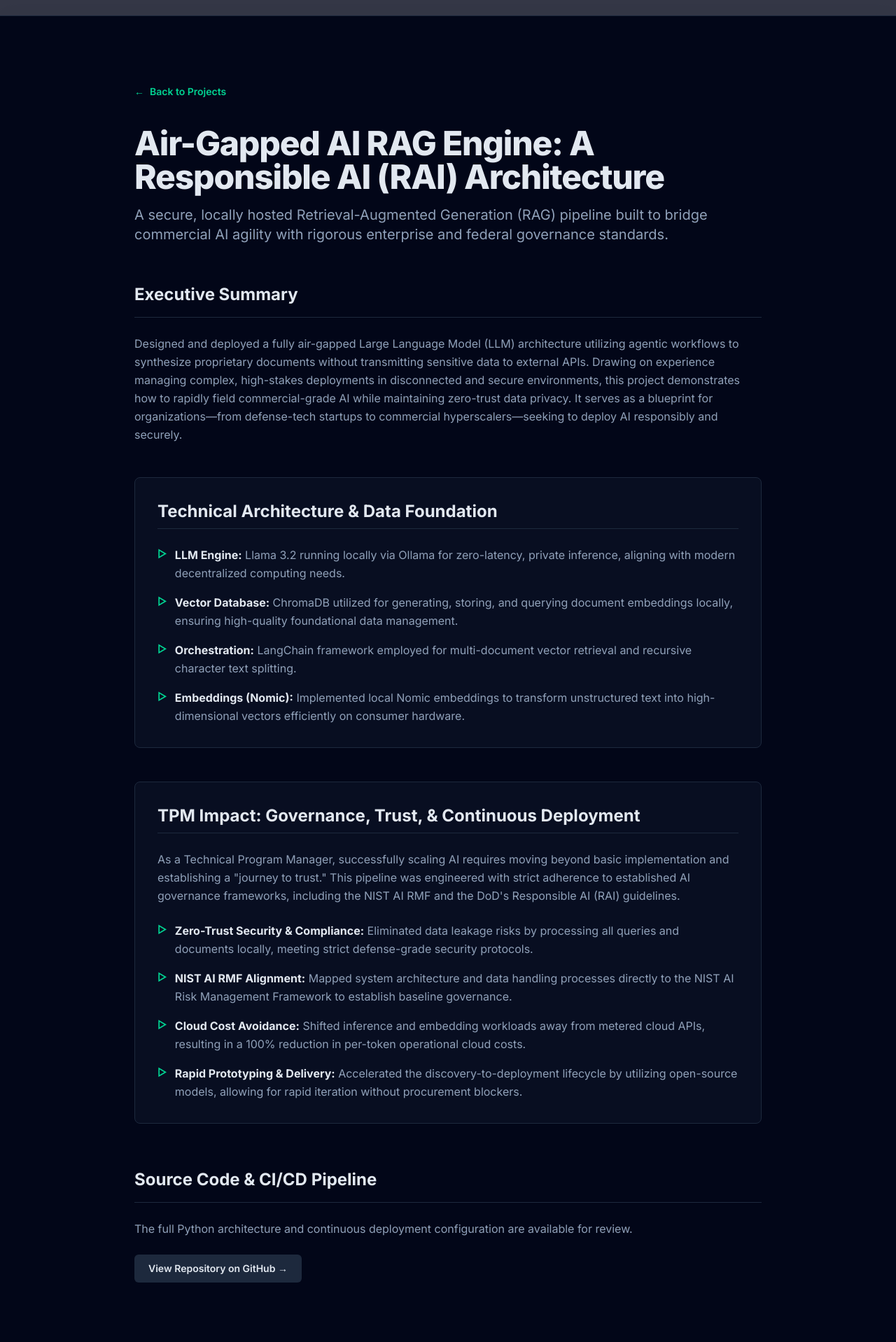
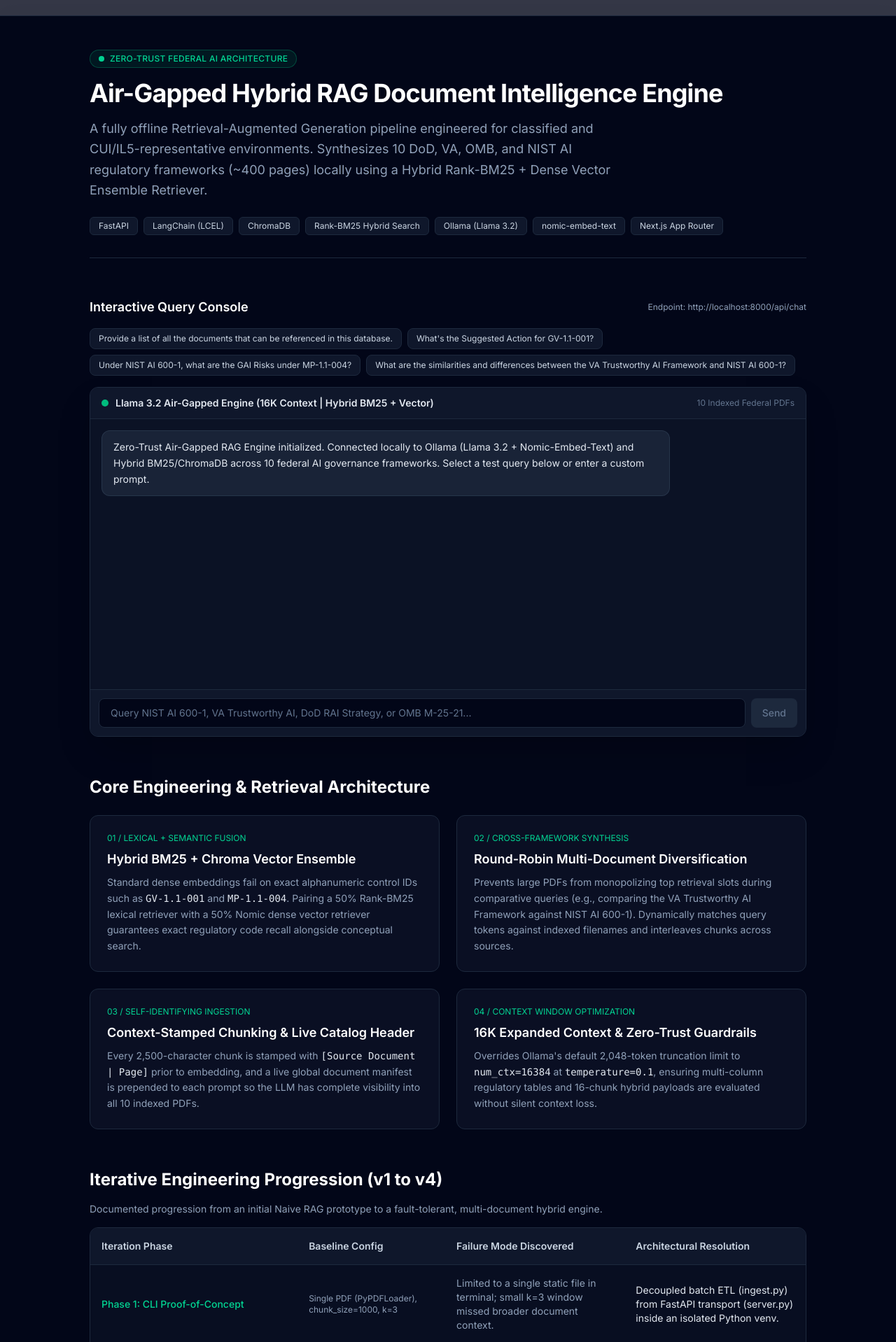
Before and after one commit to nfranklin77/tpm-portfolio, a Next.js app: page /projects/rag-engine in a window 1280 px wide. Shown: the part 42-1960 px from the top of the page at 70% size. Built offline with nearby package versions, Linux system fonts and the light colour scheme.

Commit message:
Update RAG engine portfolio page with v1-v4 progression and hybrid architecture breakdown

```diff
--- a/app/projects/rag-engine/page.tsx
+++ b/app/projects/rag-engine/page.tsx
@@ -1,127 +1,393 @@
-import Link from "next/link";
+"use client";
 
-export default function RagEngineProject() {
+import React, { useState, useRef, useEffect } from "react";
+
+interface Message {
+  role: "user" | "assistant";
+  content: string;
+}
+
+const SAMPLE_PROMPTS = [
+  "Provide a list of all the documents that can be referenced in this database.",
+  "What's the Suggested Action for GV-1.1-001?",
+  "Under NIST AI 600-1, what are the GAI Risks under MP-1.1-004?",
+  "What are the similarities and differences between the VA Trustworthy AI Framework and NIST AI 600-1?",
+];
+
+const ITERATION_PHASES = [
+  {
+    phase: "Phase 1: CLI Proof-of-Concept",
+    config: "Single PDF (PyPDFLoader), chunk_size=1000, k=3",
+    failure:
+      "Limited to a single static file in terminal; small k=3 window missed broader document context.",
+    solution:
+      "Decoupled batch ETL (ingest.py) from FastAPI transport (server.py) inside an isolated Python venv.",
+  },
+  {
+    phase: "Phase 2: Full-Stack Streaming",
+    config: "PyPDFDirectoryLoader, k=15, FastAPI StreamingResponse",
+    failure:
+      "React Strict Mode duplicated streamed tokens; AES-encrypted PDFs crashed pypdf; uppercase .PDF files skipped.",
+    solution:
+      "Refactored stream accumulator state; added pypdf[crypto]; enforced case-insensitive glob (**/*.[pP][dD][fF]).",
+  },
+  {
+    phase: "Phase 3: Hybrid Lexical + Vector",
+    config: "chunk_size=2500, overlap=400, BM25 + Chroma Ensemble",
+    failure:
+      "Dense embeddings missed alphanumeric control IDs (GV-1.1-001, MP-1.1-004) and severed multi-column table rows.",
+    solution:
+      "Paired Rank-BM25 lexical search (50%) with Chroma dense embeddings (50%) and natural paragraph separators.",
+  },
+  {
+    phase: "Phase 4: Universal Multi-Doc Synthesis",
+    config: "Self-identifying headers, num_ctx=16384, Round-Robin Balancer",
+    failure:
+      "Single-document crowding hid NIST AI 600-1 during VA comparisons; Ollama truncated context at 2,048 tokens.",
+    solution:
+      "Stamped [Source Document | Page] into chunks at ingestion; built dynamic source balancer & live Catalog Header.",
+  },
+];
+
+export default function RagEnginePage() {
+  const [messages, setMessages] = useState<Message[]>([
+    {
+      role: "assistant",
+      content:
+        "Zero-Trust Air-Gapped RAG Engine initialized. Connected locally to Ollama (Llama 3.2 + Nomic-Embed-Text) and Hybrid BM25/ChromaDB across 10 federal AI governance frameworks. Select a test query below or enter a custom prompt.",
+    },
+  ]);
+  const [input, setInput] = useState("");
+  const [isLoading, setIsLoading] = useState(false);
+  const messagesEndRef = useRef<HTMLDivElement>(null);
+
+  useEffect(() => {
+    messagesEndRef.current?.scrollIntoView({ behavior: "smooth" });
+  }, [messages]);
+
+  const sendQuery = async (queryText: string) => {
+    const trimmed = queryText.trim();
+    if (!trimmed || isLoading) return;
+
+    const userMessage: Message = { role: "user", content: trimmed };
+    setMessages((prev) => [
+      ...prev,
+      userMessage,
+      { role: "assistant", content: "" },
+    ]);
+    setInput("");
+    setIsLoading(true);
+
+    try {
+      const response = await fetch("http://localhost:8000/api/chat", {
+        method: "POST",
+        headers: { "Content-Type": "application/json" },
+        body: JSON.stringify({ message: trimmed }),
+      });
+
+      if (!response.ok || !response.body) {
+        throw new Error(`Server responded with ${response.status}`);
+      }
+
+      const reader = response.body.getReader();
+      const decoder = new TextDecoder();
+      let accumulatedText = "";
+
+      while (true) {
+        const { value, done } = await reader.read();
+        if (done) break;
+
+        const chunk = decoder.decode(value, { stream: true });
+        accumulatedText += chunk;
+
+        // Replace assistant content with accumulated snapshot to prevent React Strict Mode duplication
+        const snapshot = accumulatedText;
+        setMessages((prev) => {
+          const updated = [...prev];
+          updated[updated.length - 1] = {
+            role: "assistant",
+            content: snapshot,
+          };
+          return updated;
+        });
+      }
+    } catch (error) {
+      setMessages((prev) => {
+        const updated = [...prev];
+        updated[updated.length - 1] = {
+          role: "assistant",
+          content:
+            "[Connection Notice: Local FastAPI backend not detected on port 8000. Because this engine runs 100% air-gapped on local Apple Silicon without cloud APIs, live interactive queries require the local Uvicorn + Ollama runtime.]",
+        };
+        return updated;
+      });
+    } finally {
+      setIsLoading(false);
+    }
+  };
+
+  const handleSubmit = (e: React.FormEvent) => {
+    e.preventDefault();
+    sendQuery(input);
+  };
+
   return (
-    <main className="min-h-screen bg-slate-950 px-6 py-24 text-slate-50 sm:px-12">
-      <div className="mx-auto max-w-4xl">
+    <main className="min-h-screen bg-slate-950 text-slate-100 py-12 px-4 sm:px-6 lg:px-8">
+      <div className="max-w-5xl mx-auto space-y-14">
+        {/* 1. HERO HEADER */}
+        <header className="space-y-4 border-b border-slate-800 pb-8">
+          <div className="inline-flex items-center gap-2 px-3 py-1 rounded-full bg-emerald-500/10 border border-emerald-500/30 text-emerald-400 text-xs font-medium tracking-wide uppercase">
+            <span className="w-2 h-2 rounded-full bg-emerald-400 animate-pulse" />
+            Zero-Trust Federal AI Architecture
+          </div>
+          <h1 className="text-3xl sm:text-4xl font-bold tracking-tight text-white">
+            Air-Gapped Hybrid RAG Document Intelligence Engine
+          </h1>
+          <p className="text-slate-400 text-base sm:text-lg max-w-3xl leading-relaxed">
+            A fully offline Retrieval-Augmented Generation pipeline engineered for classified and CUI/IL5-representative environments. Synthesizes 10 DoD, VA, OMB, and NIST AI regulatory frameworks (~400 pages) locally using a Hybrid Rank-BM25 + Dense Vector Ensemble Retriever.
+          </p>
+          <div className="flex flex-wrap gap-2 pt-2">
+            {[
+              "FastAPI",
+              "LangChain (LCEL)",
+              "ChromaDB",
+              "Rank-BM25 Hybrid Search",
+              "Ollama (Llama 3.2)",
+              "nomic-embed-text",
+              "Next.js App Router",
+            ].map((tech) => (
+              <span
+                key={tech}
+                className="px-3 py-1 text-xs font-mono bg-slate-900 border border-slate-800 rounded-md text-slate-300"
+              >
+                {tech}
+              </span>
+            ))}
+          </div>
+        </header>
 
-        {/* Back Navigation */}
-        <Link
-          href="/projects"
-          className="group mb-8 inline-flex items-center text-sm font-semibold text-emerald-400 hover:text-emerald-300 transition-colors"
+        {/* 2. INTERACTIVE TERMINAL */}
+        <section className="space-y-4">
+          <div className="flex items-center justify-between">
+            <h2 className="text-lg font-semibold text-white">
+              Interactive Query Console
+            </h2>
+            <span className="text-xs font-mono text-slate-400">
+              Endpoint: http://localhost:8000/api/chat
+            </span>
+          </div>
+
+          {/* Quick-Test Prompt Pills */}
+          <div className="flex flex-wrap gap-2">
+            {SAMPLE_PROMPTS.map((promptText, idx) => (
+              <button
+                key={idx}
+                type="button"
+                onClick={() => sendQuery(promptText)}
+                disabled={isLoading}
+                className="text-xs text-left px-3 py-1.5 rounded-lg bg-slate-900 hover:bg-slate-800 border border-slate-800 hover:border-emerald-500/40 text-slate-300 transition disabled:opacity-50"
               >
-          <span className="mr-2 transition-transform group-hover:-translate-x-1">←</span>
-          Back to Projects
-        </Link>
+                {promptText}
+              </button>
+            ))}
+          </div>
 
-        {/* Header */}
-        <h1 className="mt-2 text-4xl font-extrabold tracking-tight sm:text-5xl text-slate-200">
-          Air-Gapped AI RAG Engine: A Responsible AI (RAI) Architecture
-        </h1>
-        <p className="mt-4 text-xl text-slate-400">
-          A secure, locally hosted Retrieval-Augmented Generation (RAG) pipeline built to bridge commercial AI agility with rigorous enterprise and federal governance standards.
-        </p>
+          {/* Chat Container */}
+          <div className="rounded-xl border border-slate-800 bg-slate-900/70 shadow-2xl overflow-hidden flex flex-col h-[500px]">
+            <div className="px-4 py-3 bg-slate-900 border-b border-slate-800 flex items-center justify-between">
+              <div className="flex items-center gap-2.5">
+                <span className="w-2.5 h-2.5 rounded-full bg-emerald-500" />
+                <span className="font-semibold text-sm text-slate-200">
+                  Llama 3.2 Air-Gapped Engine (16K Context | Hybrid BM25 + Vector)
+                </span>
+              </div>
+              <span className="text-xs font-mono text-slate-500">
+                10 Indexed Federal PDFs
+              </span>
+            </div>
 
-        <div className="mt-12 space-y-12">
+            <div className="flex-1 overflow-y-auto p-4 space-y-4">
+              {messages.map((msg, i) => (
+                <div
+                  key={i}
+                  className={`flex ${
+                    msg.role === "user" ? "justify-end" : "justify-start"
+                  }`}
+                >
+                  <div
+                    className={`max-w-[82%] rounded-xl px-4 py-3 text-sm leading-relaxed whitespace-pre-wrap ${
+                      msg.role === "user"
+                        ? "bg-emerald-950/70 border border-emerald-700/40 text-emerald-100"
+                        : "bg-slate-800/80 border border-slate-700/60 text-slate-200"
+                    }`}
+                  >
+                    {msg.content || (
+                      <span className="text-slate-400 animate-pulse">
+                        Retrieving hybrid chunks & synthesizing response...
+                      </span>
+                    )}
+                  </div>
+                </div>
+              ))}
+              <div ref={messagesEndRef} />
+            </div>
 
-          {/* Executive Summary Section */}
-          <section className="pt-2">
-            <h2 className="text-2xl font-bold text-slate-200 mb-6 border-b border-slate-800 pb-4">
-              Executive Summary
-            </h2>
-            <p className="text-slate-400 leading-relaxed">
-              Designed and deployed a fully air-gapped Large Language Model (LLM) architecture utilizing agentic workflows to synthesize proprietary documents without transmitting sensitive data to external APIs. Drawing on experience managing complex, high-stakes deployments in disconnected and secure environments, this project demonstrates how to rapidly field commercial-grade AI while maintaining zero-trust data privacy. It serves as a blueprint for organizations—from defense-tech startups to commercial hyperscalers—seeking to deploy AI responsibly and securely.
-            </p>
+            <form
+              onSubmit={handleSubmit}
+              className="p-3 bg-slate-900 border-t border-slate-800 flex gap-2"
+            >
+              <input
+                type="text"
+                value={input}
+                onChange={(e) => setInput(e.target.value)}
+                placeholder="Query NIST AI 600-1, VA Trustworthy AI, DoD RAI Strategy, or OMB M-25-21..."
+                className="flex-1 bg-slate-950 border border-slate-800 rounded-lg px-4 py-2.5 text-sm text-slate-100 placeholder-slate-500 focus:outline-none focus:border-emerald-500"
+              />
+              <button
+                type="submit"
+                disabled={isLoading || !input.trim()}
+                className="px-4 py-2.5 rounded-lg bg-emerald-600 hover:bg-emerald-500 disabled:bg-slate-800 disabled:text-slate-500 text-white text-sm font-medium transition"
+              >
+                {isLoading ? "Streaming..." : "Send"}
+              </button>
+            </form>
+          </div>
         </section>
 
-          {/* Technical Architecture Section */}
-          <section className="rounded-lg border border-slate-800 bg-slate-900/50 p-8">
-            <h2 className="text-2xl font-bold text-slate-200 mb-6 border-b border-slate-800 pb-2">
-              Technical Architecture & Data Foundation
+        {/* 3. ARCHITECTURAL HIGHLIGHTS GRID */}
+        <section className="space-y-6">
+          <h2 className="text-2xl font-bold text-white">
+            Core Engineering & Retrieval Architecture
           </h2>
-            <ul className="space-y-4">
-              <li className="flex items-start">
-                <span className="text-emerald-400 mr-3 mt-0.5 text-sm font-bold">▷</span>
-                <p className="text-slate-400 leading-relaxed">
-                  <span className="text-slate-200 font-bold">LLM Engine:</span> Llama 3.2 running locally via Ollama for zero-latency, private inference, aligning with modern decentralized computing needs.
+          <div className="grid grid-cols-1 md:grid-cols-2 gap-6">
+            <div className="p-6 rounded-xl bg-slate-900/60 border border-slate-800 space-y-2">
+              <div className="text-emerald-400 text-xs font-mono uppercase">
+                01 / Lexical + Semantic Fusion
+              </div>
+              <h3 className="text-lg font-semibold text-white">
+                Hybrid BM25 + Chroma Vector Ensemble
+              </h3>
+              <p className="text-sm text-slate-400 leading-relaxed">
+                Standard dense embeddings fail on exact alphanumeric control IDs such as{" "}
+                <code className="text-slate-200">GV-1.1-001</code> and{" "}
+                <code className="text-slate-200">MP-1.1-004</code>. Pairing a 50% Rank-BM25 lexical retriever with a 50% Nomic dense vector retriever guarantees exact regulatory code recall alongside conceptual search.
               </p>
-              </li>
-              <li className="flex items-start">
-                <span className="text-emerald-400 mr-3 mt-0.5 text-sm font-bold">▷</span>
-                <p className="text-slate-400 leading-relaxed">
-                  <span className="text-slate-200 font-bold">Vector Database:</span> ChromaDB utilized for generating, storing, and querying document embeddings locally, ensuring high-quality foundational data management.
+            </div>
+
+            <div className="p-6 rounded-xl bg-slate-900/60 border border-slate-800 space-y-2">
+              <div className="text-emerald-400 text-xs font-mono uppercase">
+                02 / Cross-Framework Synthesis
+              </div>
+              <h3 className="text-lg font-semibold text-white">
+                Round-Robin Multi-Document Diversification
+              </h3>
+              <p className="text-sm text-slate-400 leading-relaxed">
+                Prevents large PDFs from monopolizing top retrieval slots during comparative queries (e.g., comparing the VA Trustworthy AI Framework against NIST AI 600-1). Dynamically matches query tokens against indexed filenames and interleaves chunks across sources.
               </p>
-              </li>
-              <li className="flex items-start">
-                <span className="text-emerald-400 mr-3 mt-0.5 text-sm font-bold">▷</span>
-                <p className="text-slate-400 leading-relaxed">
-                  <span className="text-slate-200 font-bold">Orchestration:</span> LangChain framework employed for multi-document vector retrieval and recursive character text splitting.
+            </div>
+
+            <div className="p-6 rounded-xl bg-slate-900/60 border border-slate-800 space-y-2">
+              <div className="text-emerald-400 text-xs font-mono uppercase">
+                03 / Self-Identifying Ingestion
+              </div>
+              <h3 className="text-lg font-semibold text-white">
+                Context-Stamped Chunking & Live Catalog Header
+              </h3>
+              <p className="text-sm text-slate-400 leading-relaxed">
+                Every 2,500-character chunk is stamped with{" "}
+                <code className="text-slate-200">[Source Document | Page]</code> prior to embedding, and a live global document manifest is prepended to each prompt so the LLM has complete visibility into all 10 indexed PDFs.
               </p>
-              </li>
-              <li className="flex items-start">
-                <span className="text-emerald-400 mr-3 mt-0.5 text-sm font-bold">▷</span>
-                <p className="text-slate-400 leading-relaxed">
-                  <span className="text-slate-200 font-bold">Embeddings (Nomic):</span> Implemented local Nomic embeddings to transform unstructured text into high-dimensional vectors efficiently on consumer hardware.
+            </div>
+
+            <div className="p-6 rounded-xl bg-slate-900/60 border border-slate-800 space-y-2">
+              <div className="text-emerald-400 text-xs font-mono uppercase">
+                04 / Context Window Optimization
+              </div>
+              <h3 className="text-lg font-semibold text-white">
+                16K Expanded Context & Zero-Trust Guardrails
+              </h3>
+              <p className="text-sm text-slate-400 leading-relaxed">
+                Overrides Ollama&apos;s default 2,048-token truncation limit to{" "}
+                <code className="text-slate-200">num_ctx=16384</code> at{" "}
+                <code className="text-slate-200">temperature=0.1</code>, ensuring multi-column regulatory tables and 16-chunk hybrid payloads are evaluated without silent context loss.
               </p>
-              </li>
-            </ul>
+            </div>
+          </div>
         </section>
 
-          {/* TPM Impact Section */}
-          <section className="rounded-lg border border-slate-800 bg-slate-900/50 p-8">
-            <h2 className="text-2xl font-bold text-slate-200 mb-6 border-b border-slate-800 pb-2">
-              TPM Impact: Governance, Trust, & Continuous Deployment
+        {/* 4. ITERATIVE PROGRESSION TABLE */}
+        <section className="space-y-4">
+          <h2 className="text-2xl font-bold text-white">
+            Iterative Engineering Progression (v1 to v4)
           </h2>
-            <p className="text-slate-400 leading-relaxed mb-6">
-              As a Technical Program Manager, successfully scaling AI requires moving beyond basic implementation and establishing a &quot;journey to trust.&quot; This pipeline was engineered with strict adherence to established AI governance frameworks, including the NIST AI RMF and the DoD&apos;s Responsible AI (RAI) guidelines.
+          <p className="text-sm text-slate-400">
+            Documented progression from an initial Naive RAG prototype to a fault-tolerant, multi-document hybrid engine.
           </p>
-            <ul className="space-y-4">
-              <li className="flex items-start">
-                <span className="text-emerald-400 mr-3 mt-0.5 text-sm font-bold">▷</span>
-                <p className="text-slate-400 leading-relaxed">
-                  <span className="text-slate-200 font-bold">Zero-Trust Security & Compliance:</span> Eliminated data leakage risks by processing all queries and documents locally, meeting strict defense-grade security protocols.
-                </p>
-              </li>
-              <li className="flex items-start">
-                <span className="text-emerald-400 mr-3 mt-0.5 text-sm font-bold">▷</span>
-                <p className="text-slate-400 leading-relaxed">
-                  <span className="text-slate-200 font-bold">NIST AI RMF Alignment:</span> Mapped system architecture and data handling processes directly to the NIST AI Risk Management Framework to establish baseline governance.
-                </p>
-              </li>
-              <li className="flex items-start">
-                <span className="text-emerald-400 mr-3 mt-0.5 text-sm font-bold">▷</span>
-                <p className="text-slate-400 leading-relaxed">
-                  <span className="text-slate-200 font-bold">Cloud Cost Avoidance:</span> Shifted inference and embedding workloads away from metered cloud APIs, resulting in a 100% reduction in per-token operational cloud costs.
-                </p>
-              </li>
-              <li className="flex items-start">
-                <span className="text-emerald-400 mr-3 mt-0.5 text-sm font-bold">▷</span>
-                <p className="text-slate-400 leading-relaxed">
-                  <span className="text-slate-200 font-bold">Rapid Prototyping & Delivery:</span> Accelerated the discovery-to-deployment lifecycle by utilizing open-source models, allowing for rapid iteration without procurement blockers.
-                </p>
-              </li>
-            </ul>
+          <div className="overflow-x-auto rounded-xl border border-slate-800 bg-slate-900/50">
+            <table className="w-full text-left border-collapse text-sm">
+              <thead>
+                <tr className="border-b border-slate-800 bg-slate-900 text-slate-300">
+                  <th className="p-4 font-semibold">Iteration Phase</th>
+                  <th className="p-4 font-semibold">Baseline Config</th>
+                  <th className="p-4 font-semibold">Failure Mode Discovered</th>
+                  <th className="p-4 font-semibold">Architectural Resolution</th>
+                </tr>
+              </thead>
+              <tbody className="divide-y divide-slate-800/70 text-slate-300">
+                {ITERATION_PHASES.map((item, idx) => (
+                  <tr key={idx} className="hover:bg-slate-900/40">
+                    <td className="p-4 font-medium text-emerald-400 whitespace-nowrap">
+                      {item.phase}
+                    </td>
+                    <td className="p-4 font-mono text-xs text-slate-400">
+                      {item.config}
+                    </td>
+                    <td className="p-4 text-slate-400">{item.failure}</td>
+                    <td className="p-4 text-slate-200">{item.solution}</td>
+                  </tr>
+                ))}
+              </tbody>
+            </table>
+          </div>
         </section>
 
-          {/* Source Code & CI/CD Pipeline Section */}
-          <section className="pt-4">
-            <h2 className="text-2xl font-bold text-slate-200 mb-6 border-b border-slate-800 pb-4">
-              Source Code & CI/CD Pipeline
+        {/* 5. INDEXED CORPUS MANIFEST */}
+        <section className="p-6 rounded-xl bg-slate-900/60 border border-slate-800 space-y-4">
+          <div className="flex flex-col sm:flex-row sm:items-center justify-between gap-2">
+            <div>
+              <h2 className="text-lg font-semibold text-white">
+                Indexed Federal AI Governance Corpus (my_docs/)
               </h2>
-            <p className="text-slate-400 leading-relaxed mb-6">
-              The full Python architecture and continuous deployment configuration are available for review.
+              <p className="text-xs text-slate-400">
+                392 Pages | 601 Self-Identifying Chunks | Case-Insensitive & AES-Decrypted Ingestion
               </p>
-            <a
-              href="https://github.com/nfranklin77/airgapped-rag-pipeline"
-              target="_blank"
-              rel="noopener noreferrer"
-              className="inline-flex items-center rounded-md bg-slate-800 px-5 py-2.5 text-sm font-semibold text-slate-200 hover:bg-slate-700 transition-colors"
+            </div>
+            <span className="text-xs font-mono px-2.5 py-1 rounded bg-slate-800 text-emerald-400">
+              10 / 10 Documents Active
+            </span>
+          </div>
+          <div className="grid grid-cols-1 sm:grid-cols-2 gap-2 text-xs font-mono text-slate-300">
+            {[
+              "1. DoD AI Adoption Strategy.PDF",
+              "2. DoD RAI STRATEGY & IMPLEMENTATION PATHWAY.PDF",
+              "3. NIST AI 600-1.pdf (Generative AI Profile)",
+              "4. NIST_AI_RMF.pdf (AI Risk Management Framework 1.0)",
+              "5. NIST.IR.8596.iprd.pdf (Cybersecurity & AI Profile)",
+              "6. OMB M-25-21.pdf (Federal AI Governance Directive)",
+              "7. VA AI Workforce Blueprint 2024.pdf",
+              "8. VA Compliance Plan for OMB M-25-21.pdf",
+              "9. VA Strategy for AI.pdf",
+              "10. VA Trustworthy AI Framework.pdf",
+            ].map((docName) => (
+              <div
+                key={docName}
+                className="px-3 py-2 rounded bg-slate-950/70 border border-slate-800/80"
               >
-              View Repository on GitHub &rarr;
-            </a>
+                {docName}
+              </div>
+            ))}
+          </div>
         </section>
-
-        </div>
       </div>
     </main>
   );
```
Lines whose indentation alone changed are shown as unchanged.
